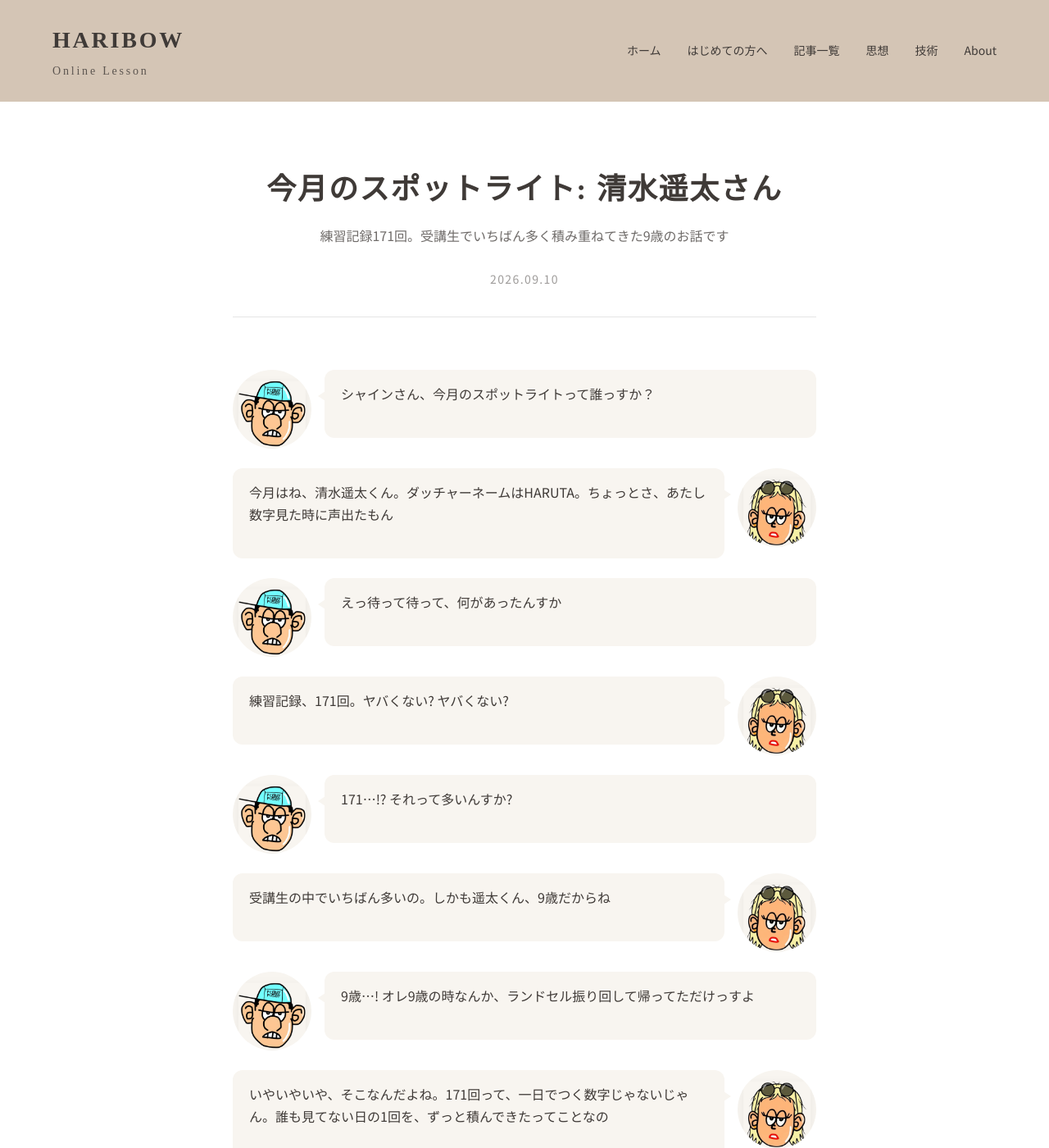
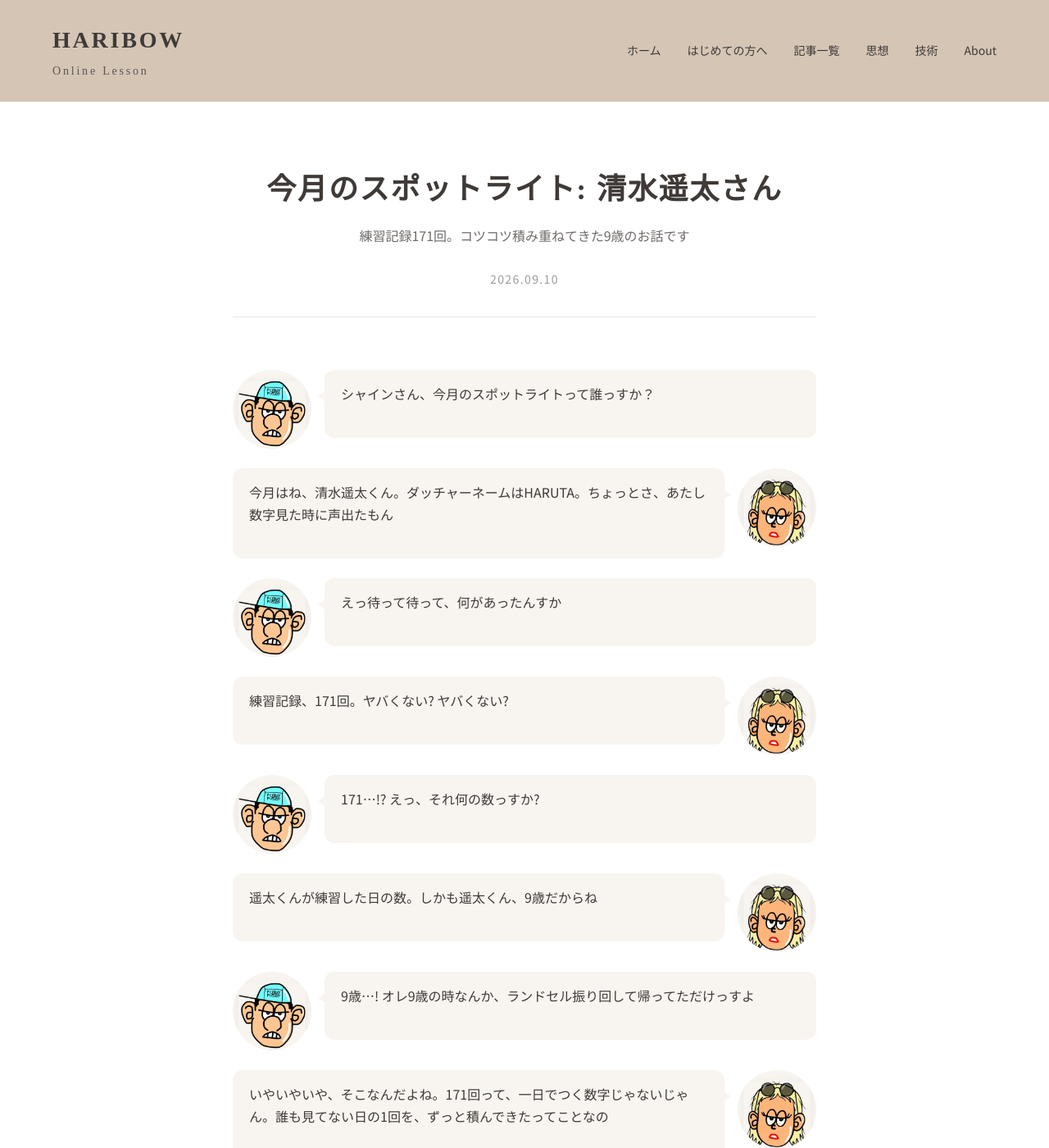
Before and after one commit to JunyaUnityDev/haribow-online-lesson-articles, a Jekyll site: the page built from _scheduled/spotlight-202609-shimizuharuta.md, in a window 1280 px wide and 1400 px high. Shown: the whole window at 82% size. Built offline with Jekyll 4.4.1, drawn with Linux system fonts in a browser that asks for light colours; some web fonts are replaced.

Commit message:
スポットライト9月: 他の受講生と比べる表現を削除
「受講生の中でいちばん多い」という順位づけをやめ、
171回を本人の積み重ねとしてだけ扱う。descriptionも同様。

Co-Authored-By: Claude Opus 5 <noreply@anthropic.com>

```diff
--- a/_scheduled/spotlight-202609-shimizuharuta.md
+++ b/_scheduled/spotlight-202609-shimizuharuta.md
@@ -1,7 +1,7 @@
 ---
 layout: article
 title: "今月のスポットライト: 清水遥太さん"
-description: "練習記録171回。受講生でいちばん多く積み重ねてきた9歳のお話です"
+description: "練習記録171回。コツコツ積み重ねてきた9歳のお話です"
 date: 2026-09-10
 publish_date: 2026-09-18
 category: spotlight
@@ -16,9 +16,9 @@ slug: spotlight-202609-shimizuharuta
 
 {% include character.html name="shine" position="right" text="練習記録、171回。ヤバくない? ヤバくない?" %}
 
-{% include character.html name="flekky" position="left" text="171…!? それって多いんすか?" %}
+{% include character.html name="flekky" position="left" text="171…!? えっ、それ何の数っすか?" %}
 
-{% include character.html name="shine" position="right" text="受講生の中でいちばん多いの。しかも遥太くん、9歳だからね" %}
+{% include character.html name="shine" position="right" text="遥太くんが練習した日の数。しかも遥太くん、9歳だからね" %}
 
 {% include character.html name="flekky" position="left" text="9歳…! オレ9歳の時なんか、ランドセル振り回して帰ってただけっすよ" %}
 
```
